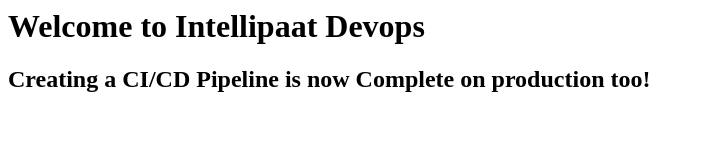
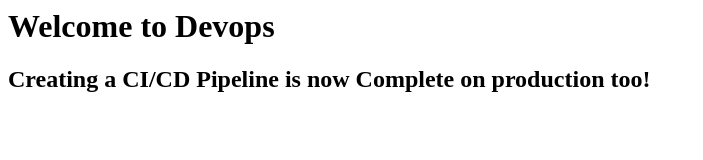
Before and after one commit to revanth49/devops, a plain HTML site: page index.html in a window 1280 px wide. Shown: the whole page, without its empty margins (0-703 px from the left). Drawn offline with Linux system fonts and the light colour scheme.

Commit message:
Update index.html

```diff
--- a/index.html
+++ b/index.html
@@ -1,7 +1,7 @@
 <html>
 <title>Jenkins CI/CD Pipeline</title>
 <body>
-<h1> Welcome to Intellipaat Devops </h1>
+<h1> Welcome to Devops </h1>
 <h2>Creating a CI/CD Pipeline is now Complete on production too!</h2>
 </body>
 </html>
```
